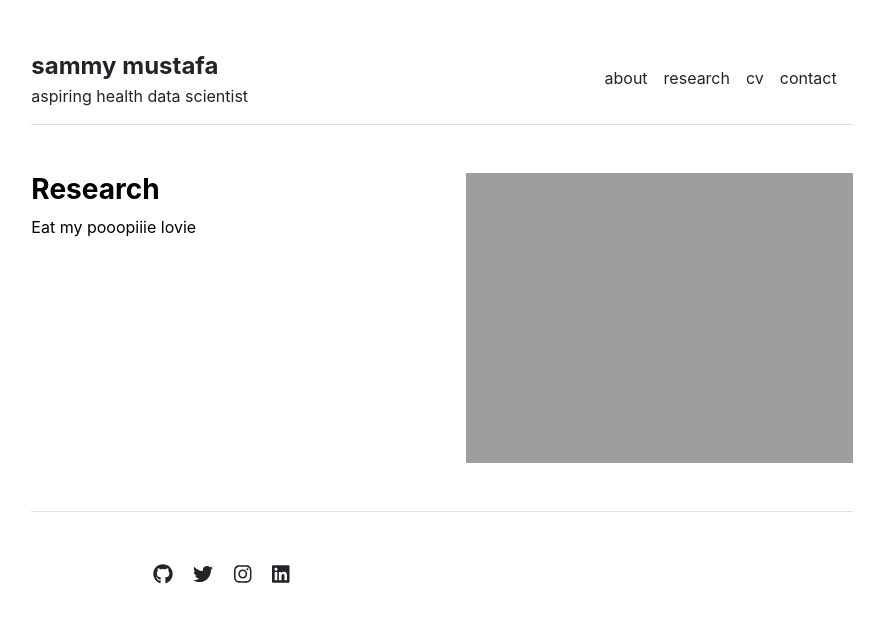
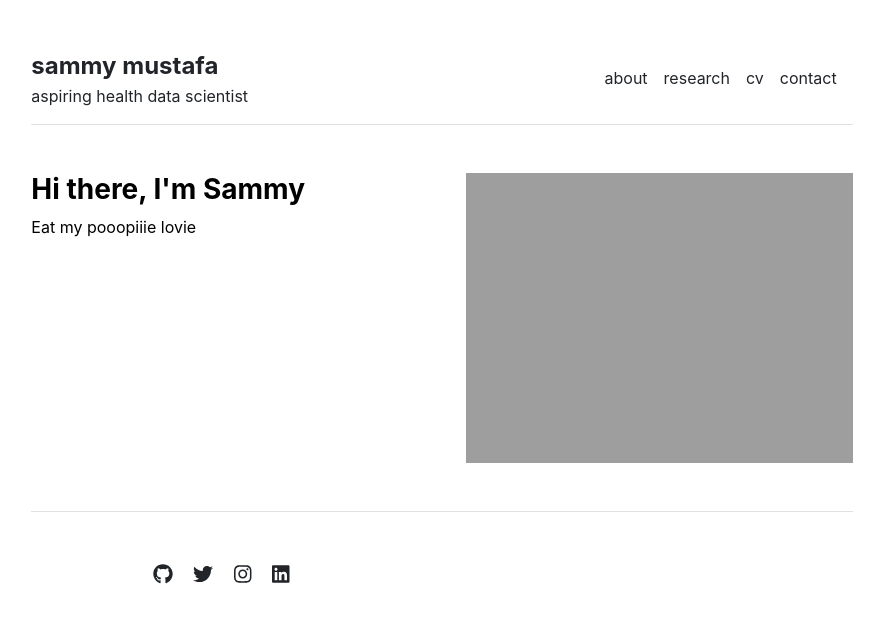
Before and after one commit to sammymustafa/sammymustafa.github.io, a Jekyll site: the page built from index.md, in a window 1280 px wide. Shown: the top 623 px of the page, without its empty margins (198-1082 px from the left). Built offline with Jekyll 4.4.1, drawn with Linux system fonts in a browser that asks for light colours.

Commit message:
update home screens

```diff
--- a/_config.yml
+++ b/_config.yml
@@ -2,3 +2,4 @@ url: https://sammymustafa.github.io # the base hostname & protocol for your site
 baseurl: # the subpath of your site, e.g. /blog
 title: "sammy mustafa" # the name of your site, e.g. ACME Corp.
 description: "aspiring health data scientist"
+logo: "/assets/other_icon.png"
--- a/_layouts/home.html
+++ b/_layouts/home.html
@@ -4,7 +4,7 @@ layout: default
 
 <div class="row g-5 mb-5">
   <div class="col-md-6">
-    <h3 class="fw-bold">Research</h3>
+    <h3 class="fw-bold">Hi there, I'm Sammy</h3>
     {{ content }}
   </div>
   <div class="col-md-6">
```
